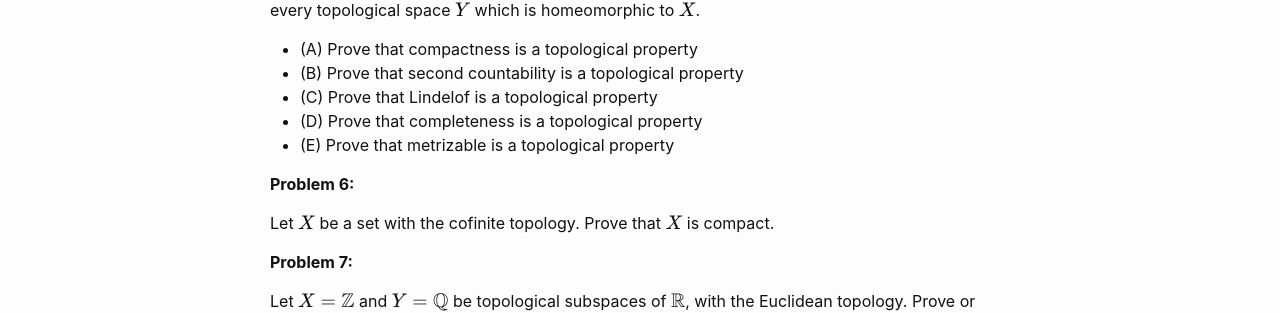
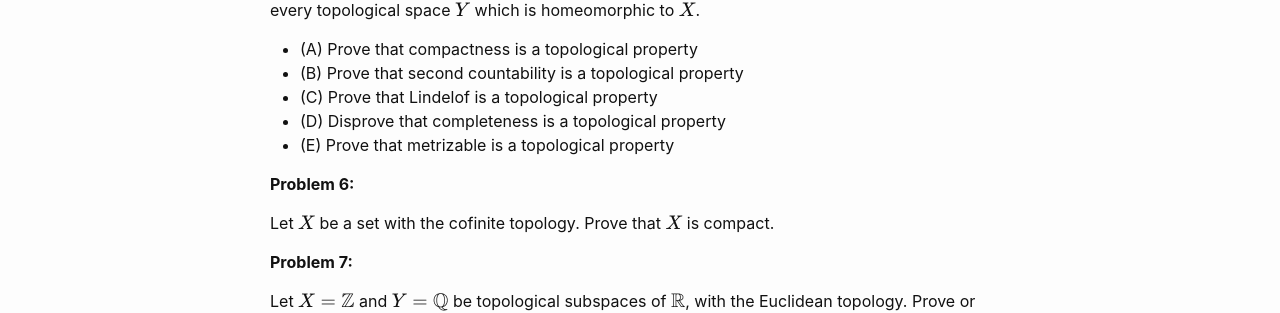
Before and after one commit to wcasper/math414fall2022, a Jekyll site: the page built from _exams/practice-exam2.md, in a window 1280 px wide. Shown: the part 1247-1560 px from the top of the page. Built offline with Jekyll 4.4.1, drawn with Linux system fonts in a browser that asks for light colours.

Commit message:
fixed typo

```diff
--- a/_exams/practice-exam2.md
+++ b/_exams/practice-exam2.md
@@ -39,7 +39,7 @@ Remember that a **topological property** of a topological space $$X$$ is a prope
 * (A) Prove that compactness is a topological property
 * (B) Prove that second countability is a topological property
 * (C) Prove that Lindelof is a topological property
-* (D) Prove that completeness is a topological property
+* (D) Disprove that completeness is a topological property
 * (E) Prove that metrizable is a topological property
 
 **Problem 6:**
```
